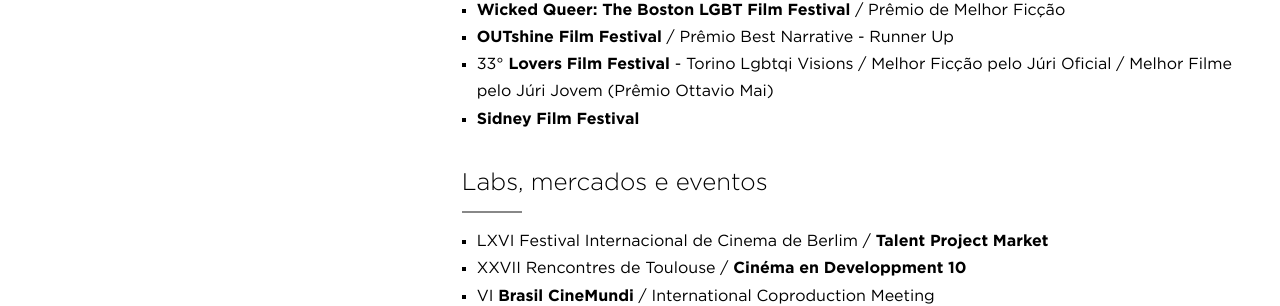
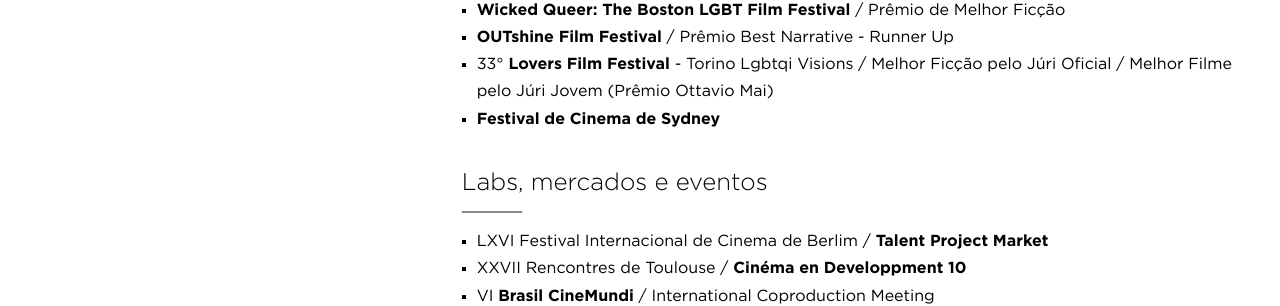
Before and after one commit to arthrfrts/besouro, a Jekyll site: the page built from _projects/tintabruta.md, in a window 1280 px wide. Shown: the part 1169-1475 px from the top of the page. Built offline with Jekyll 4.4.1, drawn with Linux system fonts in a browser that asks for light colours.

Commit message:
Updated Tintabruta

```diff
--- a/_projects/tintabruta.md
+++ b/_projects/tintabruta.md
@@ -34,7 +34,7 @@
 * **Wicked Queer: The Boston LGBT Film Festival** / Prêmio de Melhor Ficção
 * **OUTshine Film Festival** / Prêmio Best Narrative - Runner Up
 * 33° **Lovers Film Festival** - Torino Lgbtqi Visions / Melhor Ficção pelo Júri Oficial / Melhor Filme pelo Júri Jovem (Prêmio Ottavio Mai)
-* **Sidney Film Festival**
+* **Festival de Cinema de Sydney**
 
 ## Labs, mercados e eventos
 * LXVI Festival Internacional de Cinema de Berlim / **Talent Project Market**
```
